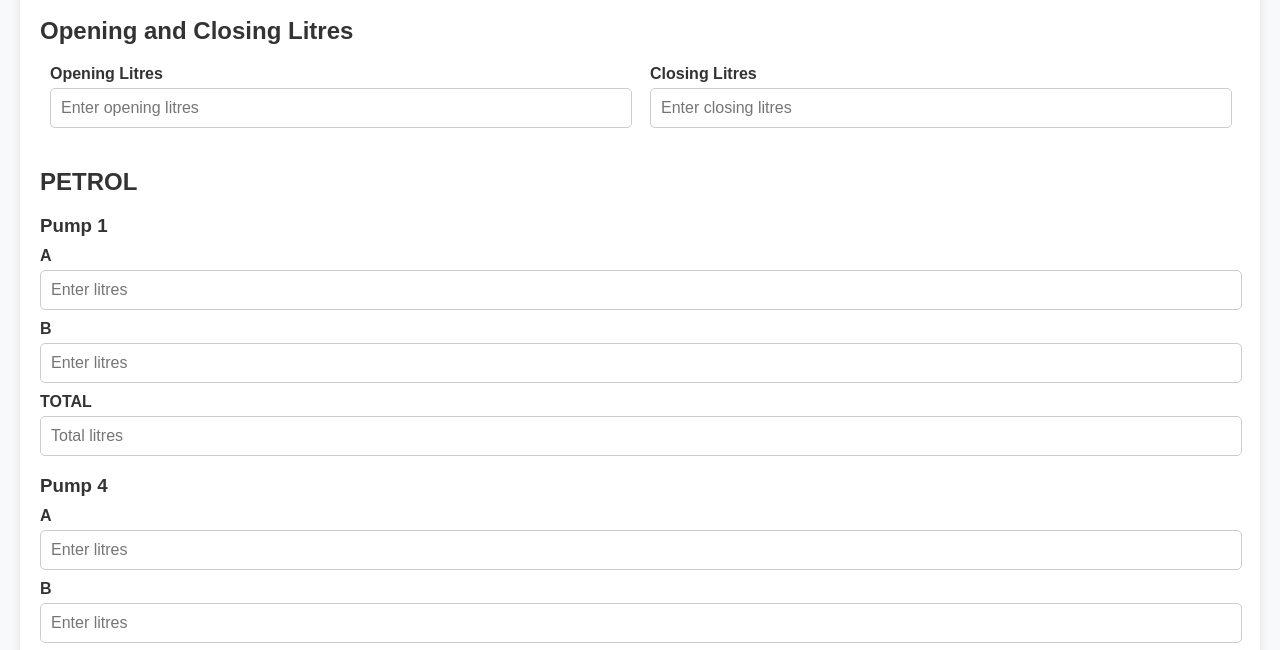
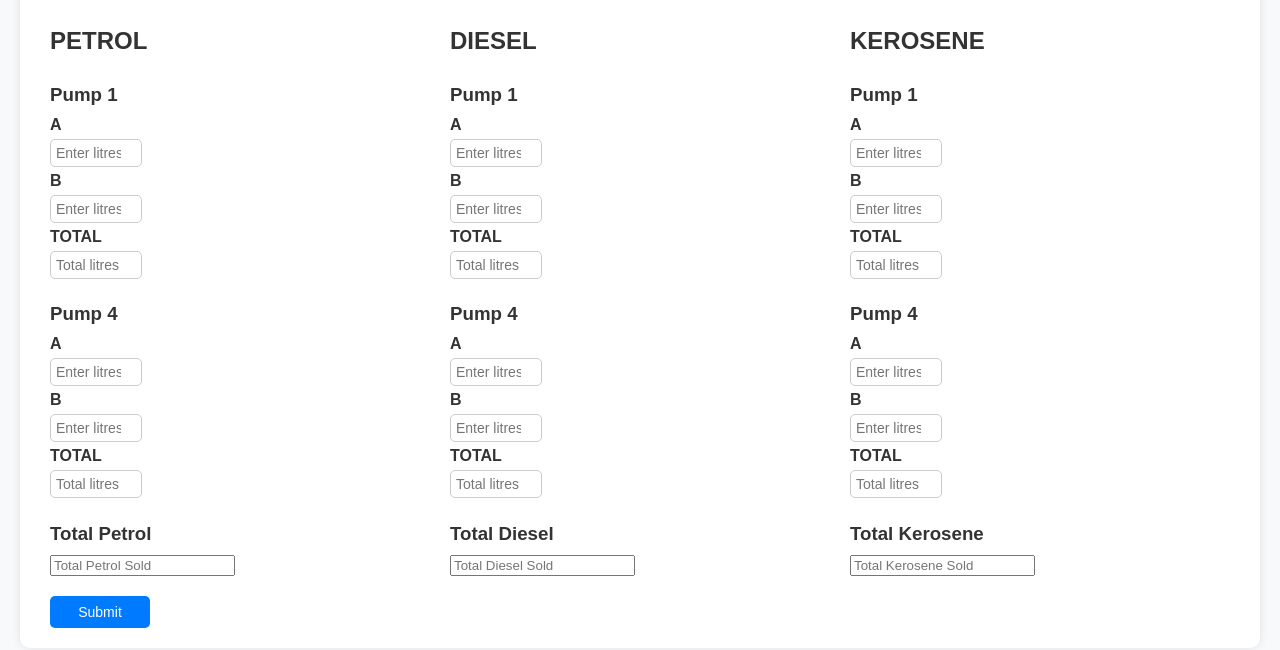
Before and after one commit to Mullah007/Filling-Station-Management-System, a plain HTML site: page index.html in a window 1280 px wide. Shown: the part 101-751 px from the top of the page. Drawn offline with Linux system fonts and the light colour scheme.

Commit message:
Update index.html

```diff
--- a/index.html
+++ b/index.html
@@ -10,10 +10,6 @@
             font-family: Arial, sans-serif;
             color: #333;
             margin: 0;
-            padding: 0;
-            display: flex;
-            justify-content: flex-start;
-            align-items: flex-start;
             padding: 20px;
         }
 
@@ -22,8 +18,8 @@
             padding: 20px;
             border-radius: 10px;
             box-shadow: 0 0 10px rgba(0, 0, 0, 0.1);
-            width: 100%;
             max-width: 1200px;
+            margin: 0 auto;
         }
 
         h1, h2, h3 {
@@ -32,7 +28,7 @@
         }
 
         .textbox {
-            margin: 10px 0;
+            margin: 5px 0;
         }
 
         .textbox label {
@@ -41,35 +37,20 @@
         }
 
         .textbox input {
-            width: calc(100% - 20px);
-            padding: 10px;
+            width: 80px;
+            padding: 5px;
             margin-top: 5px;
             border: 1px solid #ccc;
             border-radius: 5px;
-            font-size: 16px;
+            font-size: 14px;
         }
 
         .section {
             margin-bottom: 30px;
         }
 
-        .btn {
-            width: 100%;
-            padding: 10px;
-            background-color: #007bff;
-            color: #fff;
-            border: none;
-            border-radius: 5px;
-            cursor: pointer;
-            font-size: 16px;
-        }
-
-        .btn:hover {
-            background-color: #0056b3;
-        }
-
-        .total-box {
-            margin-top: 20px;
+        .fuel-type {
+            margin-bottom: 20px;
         }
 
         .row {
@@ -81,33 +62,42 @@
             flex: 1;
             padding: 0 10px;
         }
+
+        .fuel-section {
+            display: flex;
+            flex-direction: column;
+        }
+
+        .btn {
+            width: 100px;
+            padding: 8px;
+            background-color: #007bff;
+            color: #fff;
+            border: none;
+            border-radius: 5px;
+            cursor: pointer;
+            font-size: 14px;
+        }
+
+        .btn:hover {
+            background-color: #0056b3;
+        }
+
+        .total-box {
+            margin-top: 20px;
+        }
     </style>
 </head>
 <body>
     <div class="container">
         <h1>Fuel Data Entry</h1>
 
-        <div class="section" id="opening-closing">
-            <h2>Opening and Closing Litres</h2>
         <div class="row">
             <div class="column">
-                    <div class="textbox">
-                        <label for="openingLitres">Opening Litres</label>
-                        <input type="number" id="openingLitres" placeholder="Enter opening litres" required>
-                    </div>
-                </div>
-                <div class="column">
-                    <div class="textbox">
-                        <label for="closingLitres">Closing Litres</label>
-                        <input type="number" id="closingLitres" placeholder="Enter closing litres" required>
-                    </div>
-                </div>
-            </div>
-        </div>
-
-        <div class="section" id="petrol">
+                <div class="fuel-type">
                     <h2>PETROL</h2>
-            <div id="petrol-pumps">
+                    <div class="fuel-section" id="petrol-pumps">
+                        <div>
                             <h3>Pump 1</h3>
                             <div class="textbox">
                                 <label for="petrolA1">A</label>
@@ -121,8 +111,9 @@
                                 <label for="petrolTotal1">TOTAL</label>
                                 <input type="number" id="petrolTotal1" placeholder="Total litres" readonly>
                             </div>
-                <!-- Repeat for Pump 2, Pump 3, and Pump 4 -->
-                <!-- Skipping Pump 2 and Pump 3 for brevity -->
+                        </div>
+                        <!-- Repeat for Pumps 2, 3, and 4 -->
+                        <div>
                             <h3>Pump 4</h3>
                             <div class="textbox">
                                 <label for="petrolA4">A</label>
@@ -137,37 +128,106 @@
                                 <input type="number" id="petrolTotal4" placeholder="Total litres" readonly>
                             </div>
                         </div>
+                    </div>
                     <div class="total-box">
                         <h3>Total Petrol</h3>
                         <input type="number" id="totalPetrol" placeholder="Total Petrol Sold" readonly>
                     </div>
                 </div>
+            </div>
 
-        <div class="section" id="diesel">
+            <div class="column">
+                <div class="fuel-type">
                     <h2>DIESEL</h2>
-            <div id="diesel-pumps">
-                <!-- Repeat the structure similar to petrol for Diesel -->
-                <!-- Skipping the detailed structure for brevity -->
+                    <div class="fuel-section" id="diesel-pumps">
+                        <div>
+                            <h3>Pump 1</h3>
+                            <div class="textbox">
+                                <label for="dieselA1">A</label>
+                                <input type="number" id="dieselA1" placeholder="Enter litres" oninput="calculateTotal('diesel', 1)">
+                            </div>
+                            <div class="textbox">
+                                <label for="dieselB1">B</label>
+                                <input type="number" id="dieselB1" placeholder="Enter litres" oninput="calculateTotal('diesel', 1)">
+                            </div>
+                            <div class="textbox">
+                                <label for="dieselTotal1">TOTAL</label>
+                                <input type="number" id="dieselTotal1" placeholder="Total litres" readonly>
+                            </div>
+                        </div>
+                        <!-- Repeat for Pumps 2, 3, and 4 -->
+                        <div>
+                            <h3>Pump 4</h3>
+                            <div class="textbox">
+                                <label for="dieselA4">A</label>
+                                <input type="number" id="dieselA4" placeholder="Enter litres" oninput="calculateTotal('diesel', 4)">
+                            </div>
+                            <div class="textbox">
+                                <label for="dieselB4">B</label>
+                                <input type="number" id="dieselB4" placeholder="Enter litres" oninput="calculateTotal('diesel', 4)">
+                            </div>
+                            <div class="textbox">
+                                <label for="dieselTotal4">TOTAL</label>
+                                <input type="number" id="dieselTotal4" placeholder="Total litres" readonly>
+                            </div>
+                        </div>
                     </div>
                     <div class="total-box">
                         <h3>Total Diesel</h3>
                         <input type="number" id="totalDiesel" placeholder="Total Diesel Sold" readonly>
                     </div>
                 </div>
+            </div>
 
-        <div class="section" id="kerosene">
+            <div class="column">
+                <div class="fuel-type">
                     <h2>KEROSENE</h2>
-            <div id="kerosene-pumps">
-                <!-- Repeat the structure similar to petrol for Kerosene -->
-                <!-- Skipping the detailed structure for brevity -->
+                    <div class="fuel-section" id="kerosene-pumps">
+                        <div>
+                            <h3>Pump 1</h3>
+                            <div class="textbox">
+                                <label for="keroseneA1">A</label>
+                                <input type="number" id="keroseneA1" placeholder="Enter litres" oninput="calculateTotal('kerosene', 1)">
+                            </div>
+                            <div class="textbox">
+                                <label for="keroseneB1">B</label>
+                                <input type="number" id="keroseneB1" placeholder="Enter litres" oninput="calculateTotal('kerosene', 1)">
+                            </div>
+                            <div class="textbox">
+                                <label for="keroseneTotal1">TOTAL</label>
+                                <input type="number" id="keroseneTotal1" placeholder="Total litres" readonly>
+                            </div>
+                        </div>
+                        <!-- Repeat for Pumps 2, 3, and 4 -->
+                        <div>
+                            <h3>Pump 4</h3>
+                            <div class="textbox">
+                                <label for="keroseneA4">A</label>
+                                <input type="number" id="keroseneA4" placeholder="Enter litres" oninput="calculateTotal('kerosene', 4)">
+                            </div>
+                            <div class="textbox">
+                                <label for="keroseneB4">B</label>
+                                <input type="number" id="keroseneB4" placeholder="Enter litres" oninput="calculateTotal('kerosene', 4)">
+                            </div>
+                            <div class="textbox">
+                                <label for="keroseneTotal4">TOTAL</label>
+                                <input type="number" id="keroseneTotal4" placeholder="Total litres" readonly>
+                            </div>
+                        </div>
                     </div>
                     <div class="total-box">
                         <h3>Total Kerosene</h3>
                         <input type="number" id="totalKerosene" placeholder="Total Kerosene Sold" readonly>
                     </div>
                 </div>
+            </div>
+        </div>
 
+        <div class="row">
+            <div class="column">
                 <input type="submit" class="btn" value="Submit">
+            </div>
+        </div>
     </div>
 
     <script>
```
Lines whose indentation alone changed are shown as unchanged.
